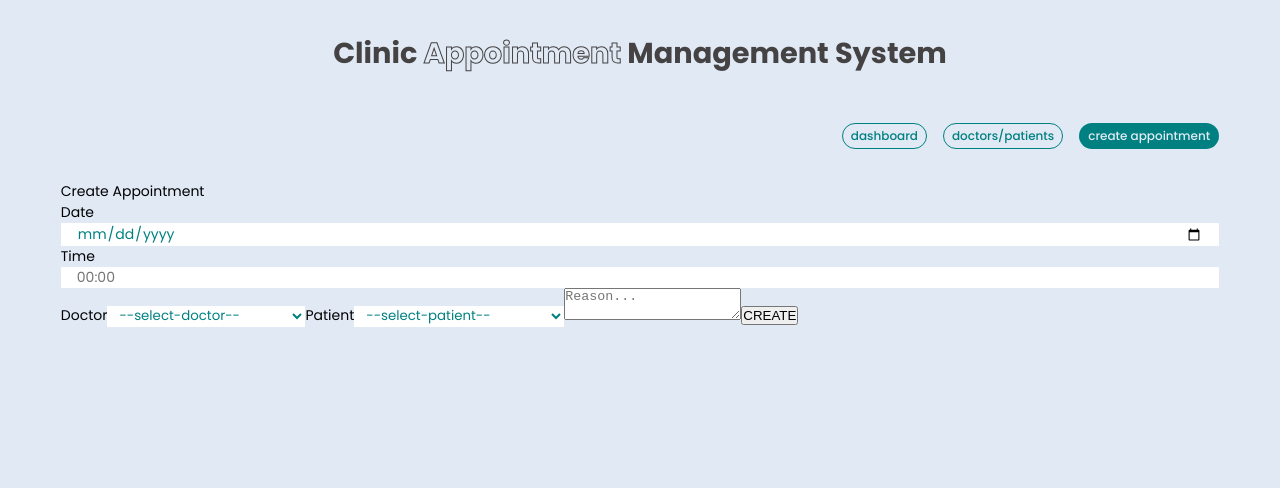
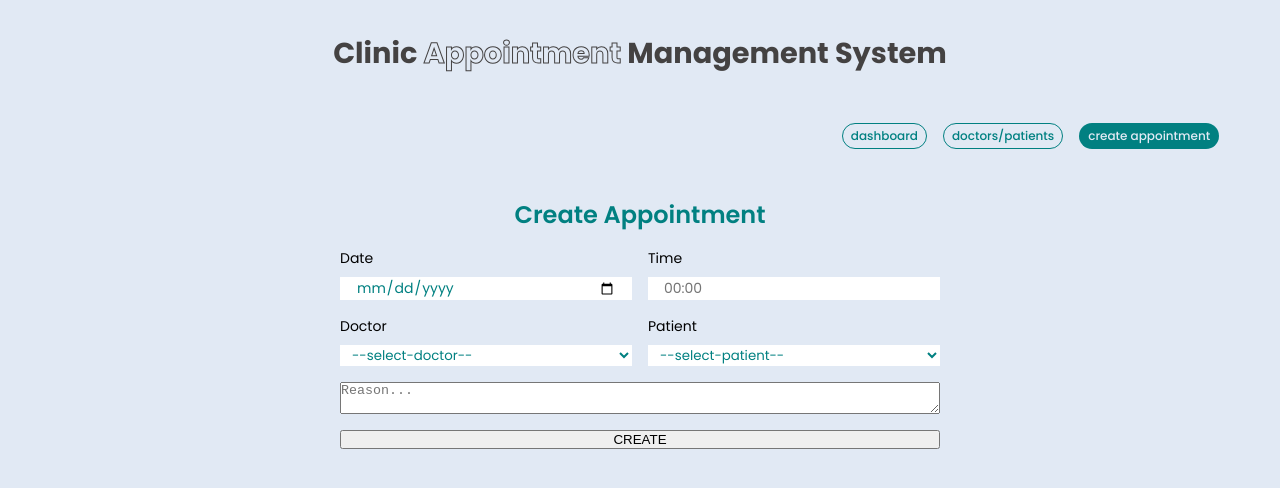
Before and after one commit to justin24er/Clinic-Appointment-Management-System, a React (Vite) app: page /create_appointment in a window 1280 px wide. Shown: the top 488 px of the page. Built offline with nearby package versions, Linux system fonts and the light colour scheme; data requests are answered from the project's data file.

Commit message:
styling-appointment-form
Co-authored-by: tyramcdenis <tyramcdenis@gmail.com>

```diff
--- a/src/styles/create_appointment.css
+++ b/src/styles/create_appointment.css
@@ -0,0 +1,32 @@
+.appointment-form-wrapper {
+    width: 600px;
+    max-width: 90vw;
+    position: absolute;
+    left: 50%;
+    transform: translate(-50%);
+    display: flex;
+    flex-direction: column;
+    gap: 1rem;
+    align-items: center;
+    margin-block-start: 1rem;
+}
+.appointment-form-title {
+    font-size: 1.5rem;
+    font-weight: var(--fw-600);
+    color: var(--teal)
+}
+.appointment-form {
+    width: 100%;
+    display: grid;
+    grid-template-columns: repeat(2, 1fr);
+    gap: 1rem;
+}
+.appointment-form label {
+    display: flex;
+    flex-direction: column;
+    gap: .5rem;
+}
+.appointment-form textarea,
+.appointment-form .form-button {
+    grid-column: 1/-1;
+}
```
